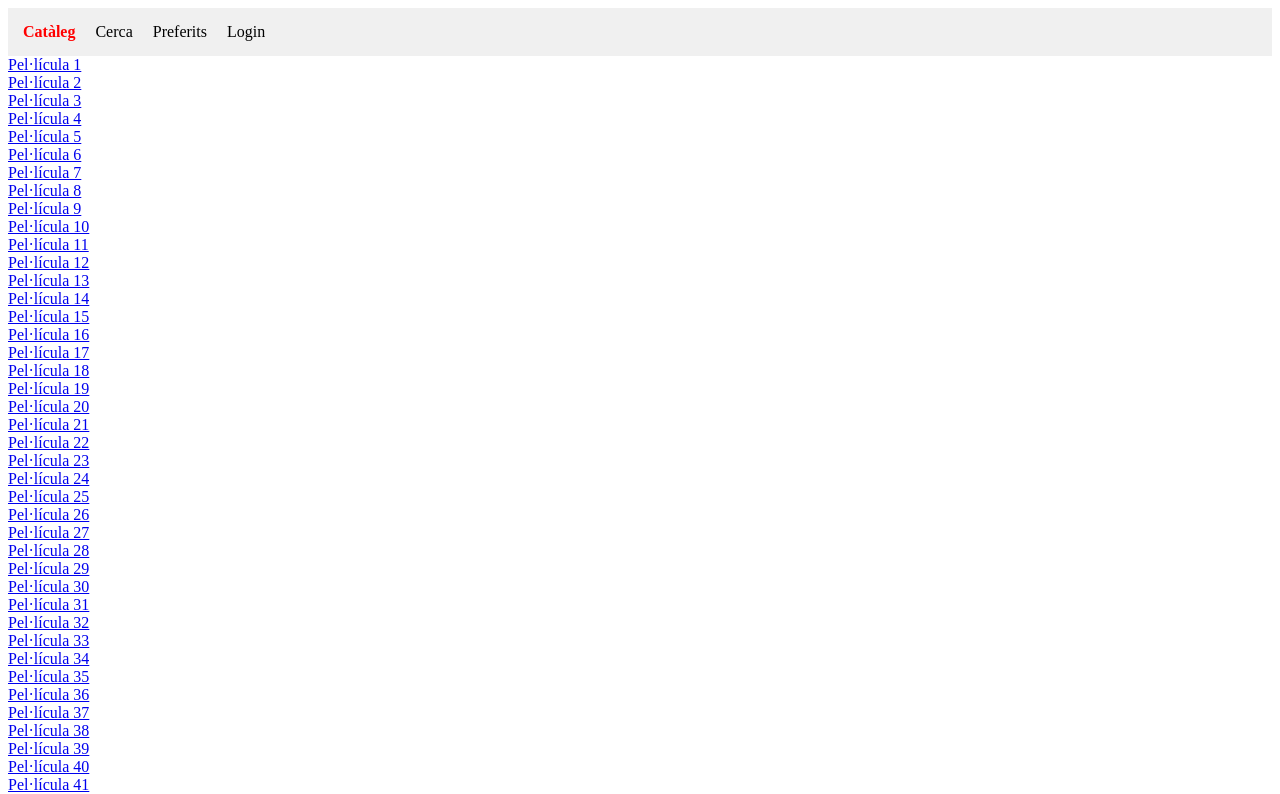
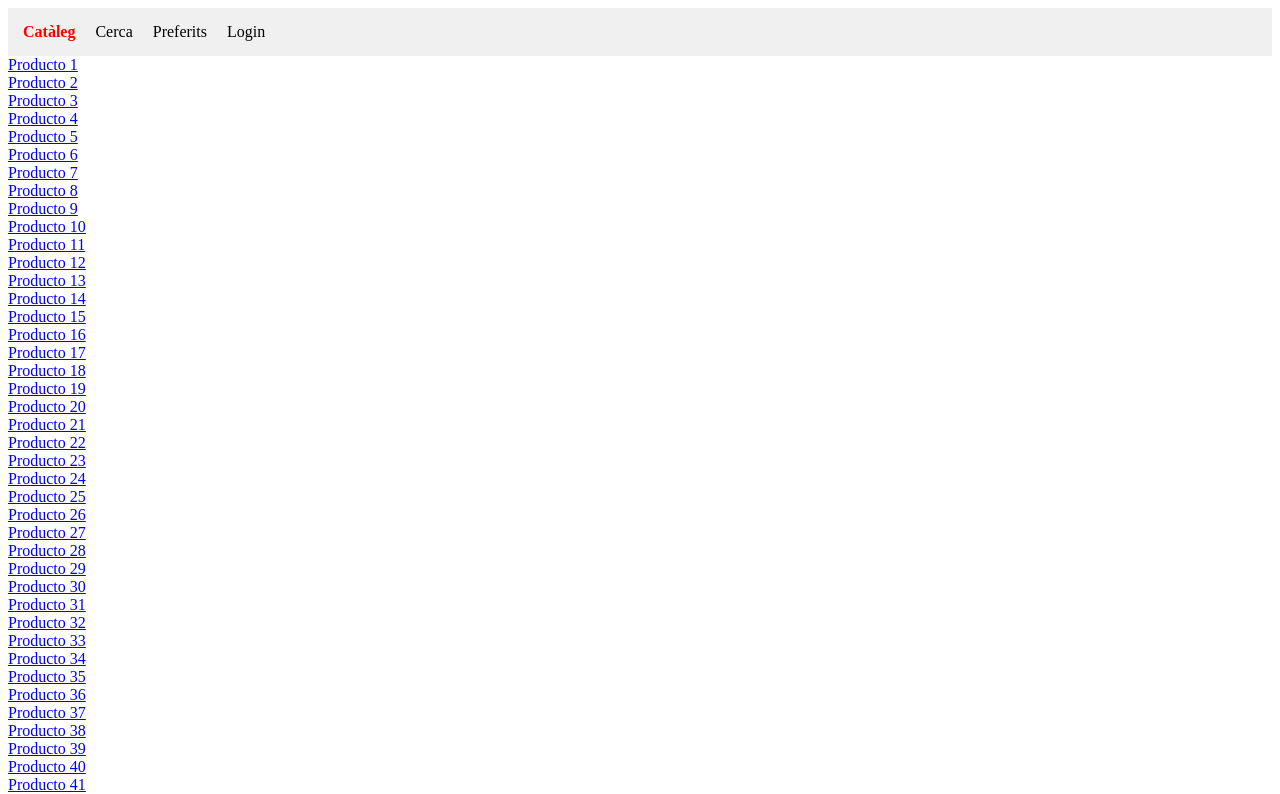
Before and after one commit to erikmayoral/IOC, an Angular app: page /cataleg in a window 1280 px wide. Shown: the top 794 px of the page. Built offline with nearby package versions, Linux system fonts and the light colour scheme.

Commit message:
ultimos retoques para entrega

```diff
--- a/src/app/pages/cataleg/cataleg.component.ts
+++ b/src/app/pages/cataleg/cataleg.component.ts
@@ -16,6 +16,6 @@ export class CatalegComponent {
   // 👉 mínimo 50 elementos (te lo piden)
   elements = Array.from({ length: 100 }, (_, i) => ({
     id: i + 1,
-    nom: `Pel·lícula ${i + 1}`
+    nom: `Producto ${i + 1}`
   }));
 }
--- a/src/app/pages/detall/detall.component.ts
+++ b/src/app/pages/detall/detall.component.ts
@@ -16,9 +16,9 @@ export class DetallComponent implements OnInit {
   element: any;
 
   dadesProva = [
-    { id: 1, nom: 'Pel·lícula 1', descripcio: 'Descripció pel·lícula 1' },
-    { id: 2, nom: 'Pel·lícula 2', descripcio: 'Descripció pel·lícula 2' },
-    { id: 3, nom: 'Pel·lícula 3', descripcio: 'Descripció pel·lícula 3' }
+    { id: 1, nom: 'Producto 1', descripcio: 'Descripción del producto 1' },
+    { id: 2, nom: 'Producto 2', descripcio: 'Descripción del producto 2' },
+    { id: 3, nom: 'Producto 3', descripcio: 'Descripción del producto 3' }
   ];
 
   constructor(private route: ActivatedRoute) {}
```
Also changed, not shown: 1 other file (tests, documents, lock files or other folders).
